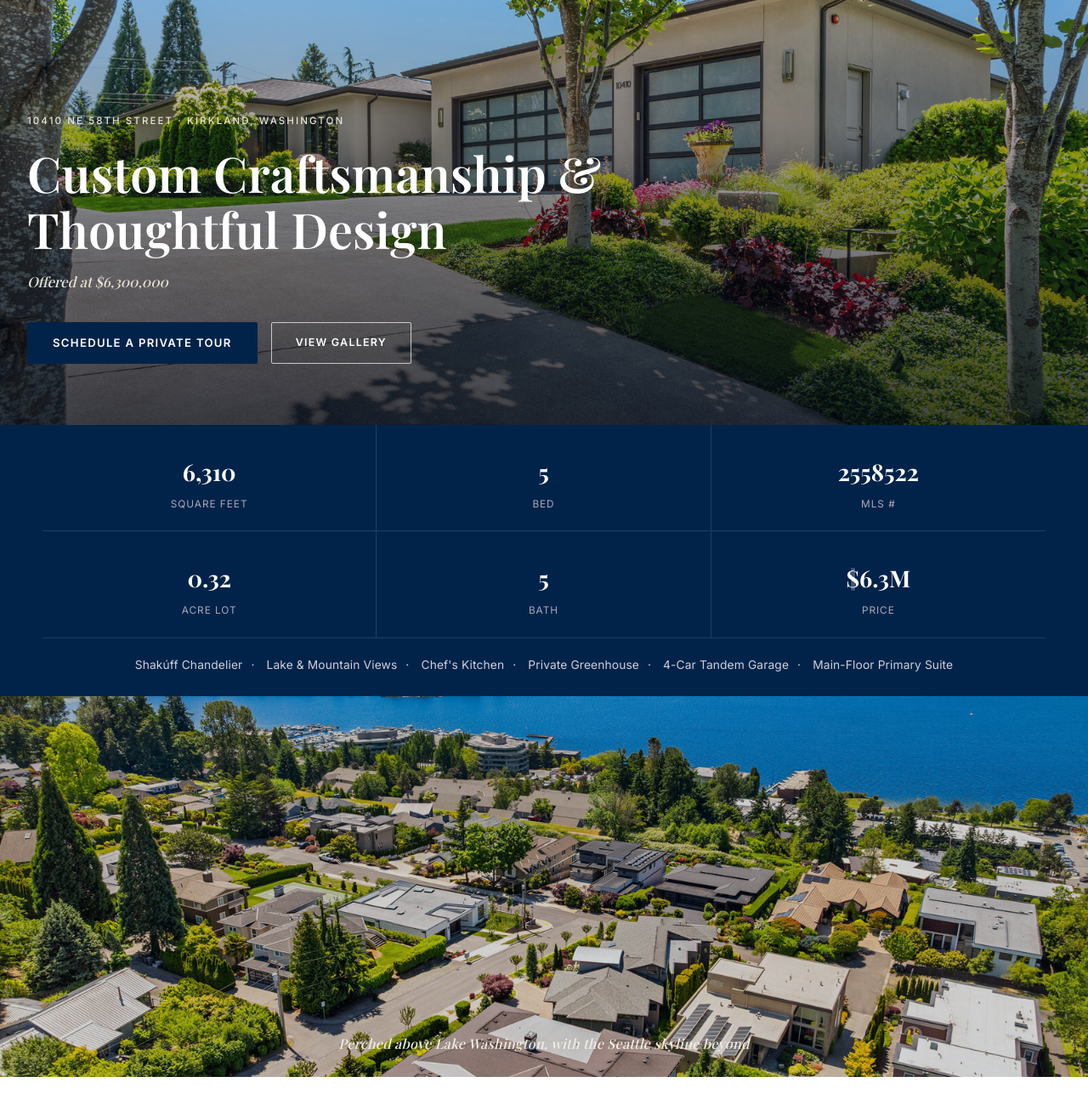
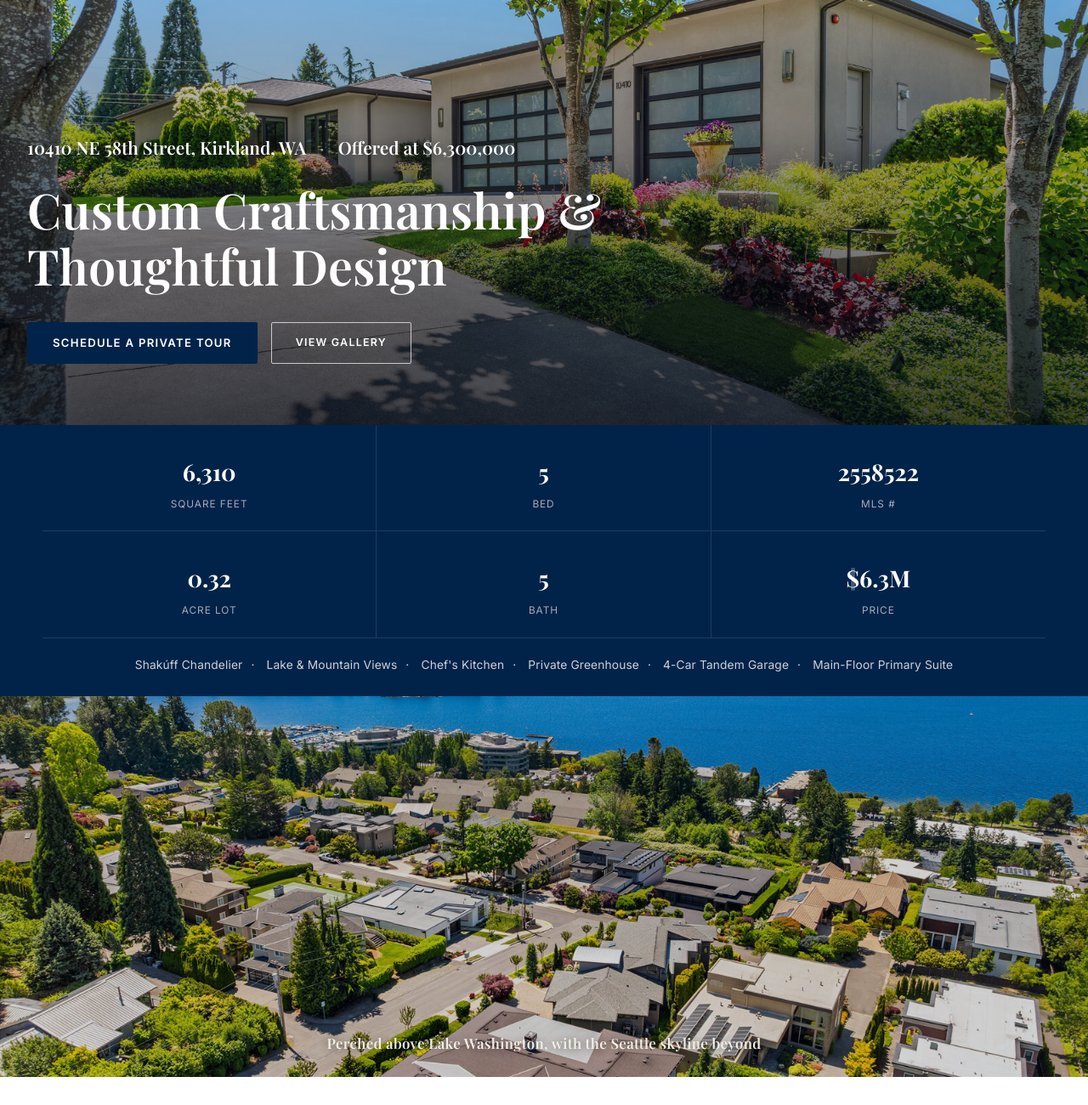
Before and after one commit to cloudtops/houghton, a plain HTML site: page index.html in a window 1280 px wide. Shown: the part 300-1600 px from the top of the page at 85% size. Drawn offline with nearby package versions, Linux system fonts and the light colour scheme; files whose address does not match are found by name.

Commit message:
Update index.html

```diff
--- a/index.html
+++ b/index.html
@@ -89,11 +89,15 @@
     background:linear-gradient(180deg, rgba(2,8,20,.25) 0%, rgba(2,8,20,.15) 35%, rgba(2,8,20,.75) 100%);
   }
   .hero-content{position:relative; z-index:2; padding:0 32px 72px; width:100%; color:#fff;}
-  .hero-content .tag{color:#e9e4d6; margin-bottom:18px;}
+  .hero-topline{
+    display:flex; flex-wrap:wrap; align-items:baseline; gap:10px 16px;
+    font-family:var(--serif); font-size:clamp(1.05rem, 2vw, 1.3rem); font-weight:600; color:#fff; margin-bottom:22px;
+    text-shadow:0 1px 10px rgba(0,0,0,.45);
+  }
+  .hero-topline .divider{color:rgba(255,255,255,.55); font-weight:400;}
   .hero-content h1{
-    font-size:clamp(2.1rem, 5vw, 3.6rem); color:#fff; max-width:820px; margin-bottom:16px; font-weight:600;
+    font-size:clamp(2.1rem, 5vw, 3.6rem); color:#fff; max-width:820px; margin-bottom:34px; font-weight:600;
   }
-  .hero-content .addr{font-size:1.05rem; color:#e9e4d6; margin-bottom:34px; font-family:var(--serif); font-style:italic;}
   .hero-actions{display:flex; gap:16px; flex-wrap:wrap;}
 
   /* ---------- STATS BAND ---------- */
@@ -118,7 +122,8 @@
   .banner::after{content:''; position:absolute; inset:0; background:rgba(2,8,20,.18);}
   .banner-caption{
     position:absolute; bottom:26px; left:0; right:0; text-align:center; z-index:2; color:#f2efe4;
-    font-family:var(--serif); font-style:italic; font-size:1rem; letter-spacing:.02em;
+    font-family:var(--serif); font-weight:600; font-style:normal; font-size:1.05rem; letter-spacing:.02em;
+    text-shadow:0 1px 10px rgba(0,0,0,.45);
   }
 
   /* ---------- OVERVIEW ---------- */
@@ -140,7 +145,7 @@
     font-style:italic; color:var(--ink-muted); font-size:.98rem;
   }
   .single-photo{margin-bottom:40px;}
-  .single-photo img{width:100%; height:52vh; min-height:320px; object-fit:cover; border:1px solid var(--hairline);}
+  .single-photo img{width:100%; height:52vh; min-height:320px; object-fit:cover; object-position:center 78%; border:1px solid var(--hairline);}
 
   /* spec cards for Additional Spaces */
   .spec-card{border:1px solid var(--hairline); background:var(--cream); padding:44px; margin-top:8px;}
@@ -229,9 +234,12 @@
 
 <section class="hero" id="top">
   <div class="hero-content">
-    <div class="tag">10410 NE 58th Street &middot; Kirkland, Washington</div>
+    <div class="hero-topline">
+      <span>10410 NE 58th Street, Kirkland, WA</span>
+      <span class="divider">&middot;</span>
+      <span>Offered at $6,300,000</span>
+    </div>
     <h1>Custom Craftsmanship &amp; Thoughtful Design</h1>
-    <div class="addr">Offered at $6,300,000</div>
     <div class="hero-actions">
       <a href="#contact" class="btn">Schedule a Private Tour</a>
       <a href="#gallery" class="btn-outline">View Gallery</a>
```
